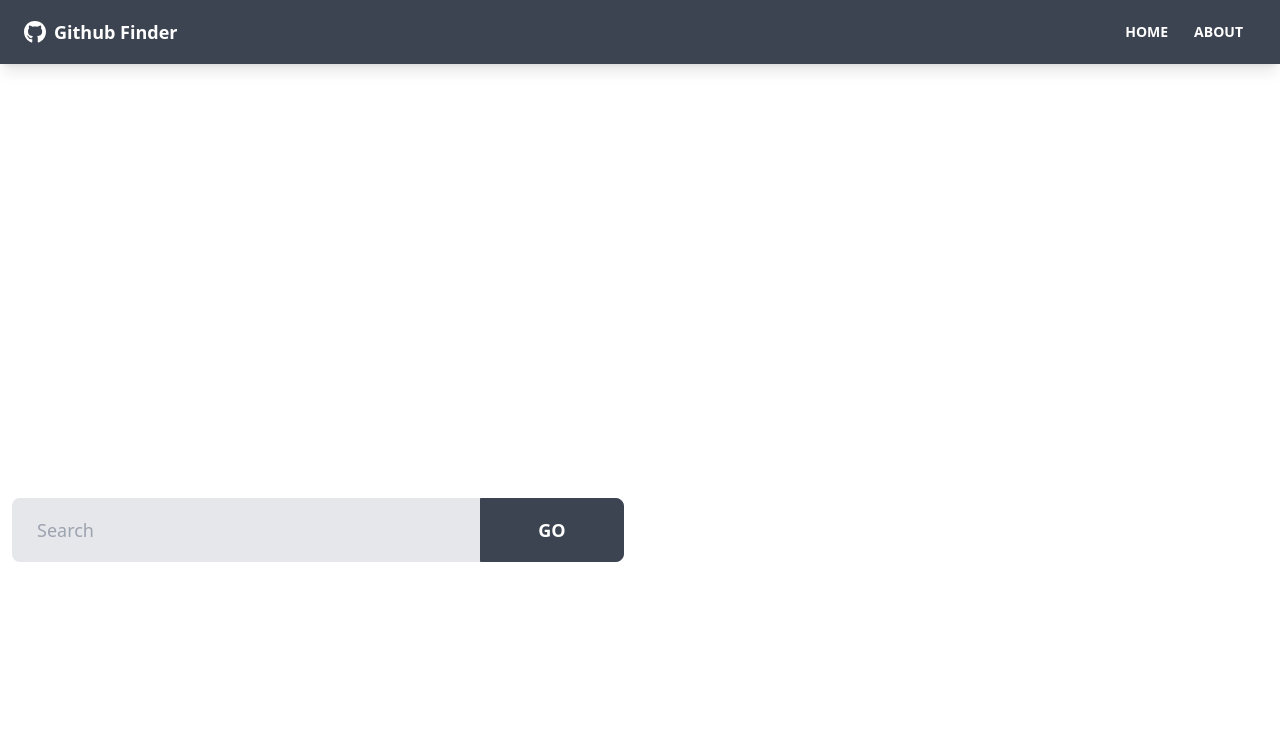
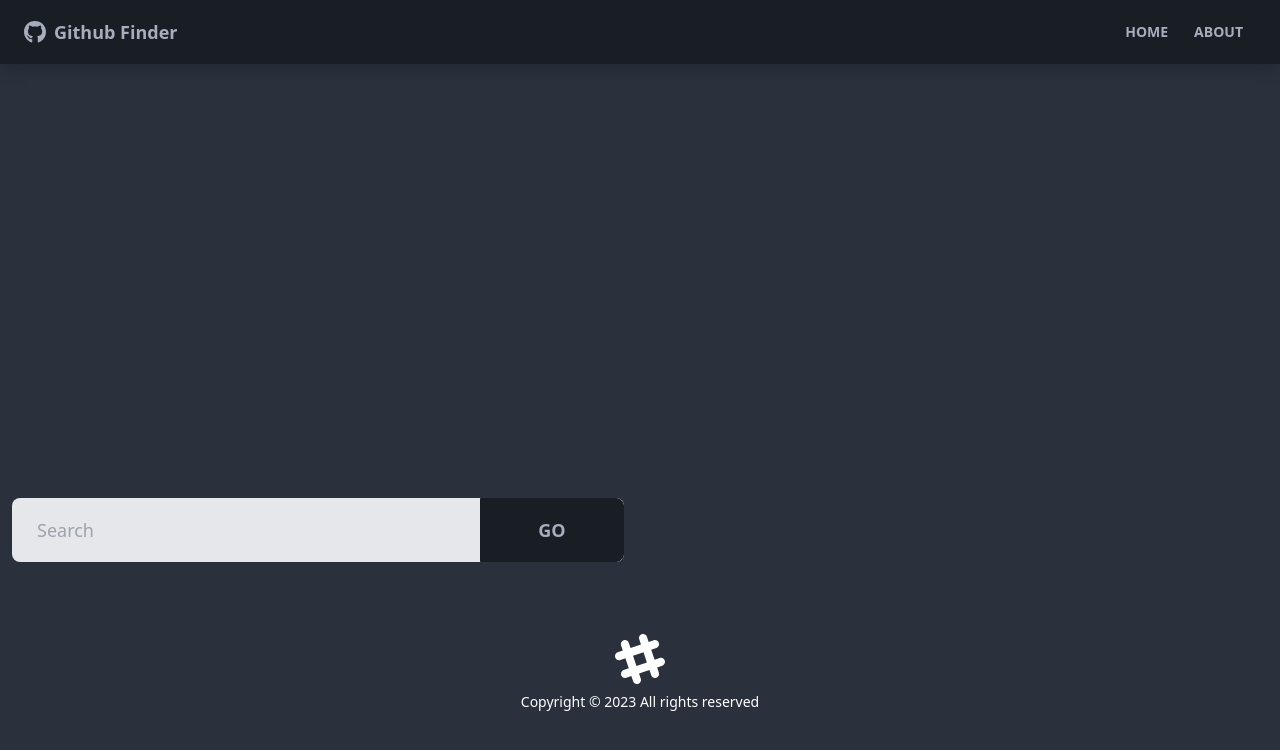
Before and after one commit to ajaysinhaorigin/github-finder, a React (Create React App) app: page /#/ in a window 1280 px wide. Shown: the top 750 px of the page. Built offline with nearby package versions, Linux system fonts and the light colour scheme.

Commit message:
daisyui dark theme

```diff
--- a/public/index.html
+++ b/public/index.html
@@ -1,5 +1,5 @@
 <!DOCTYPE html>
-<html lang="en">
+<html lang="en" data-theme="dark">
 
 <head>
   <meta charset="utf-8" />
--- a/tailwind.config.js
+++ b/tailwind.config.js
@@ -6,13 +6,6 @@ module.exports = {
   },
   plugins: [require("daisyui")],
   daisyui: {
-    styled: true,
-    themes: true,
-    base: true,
-    utils: true,
-    logs: true,
-    rtl: false,
-    prefix: "",
-    darkTheme: "dark",
+    themes: ["cupcake", "dark", "cmyk", "winder"],
   },
 }
```
